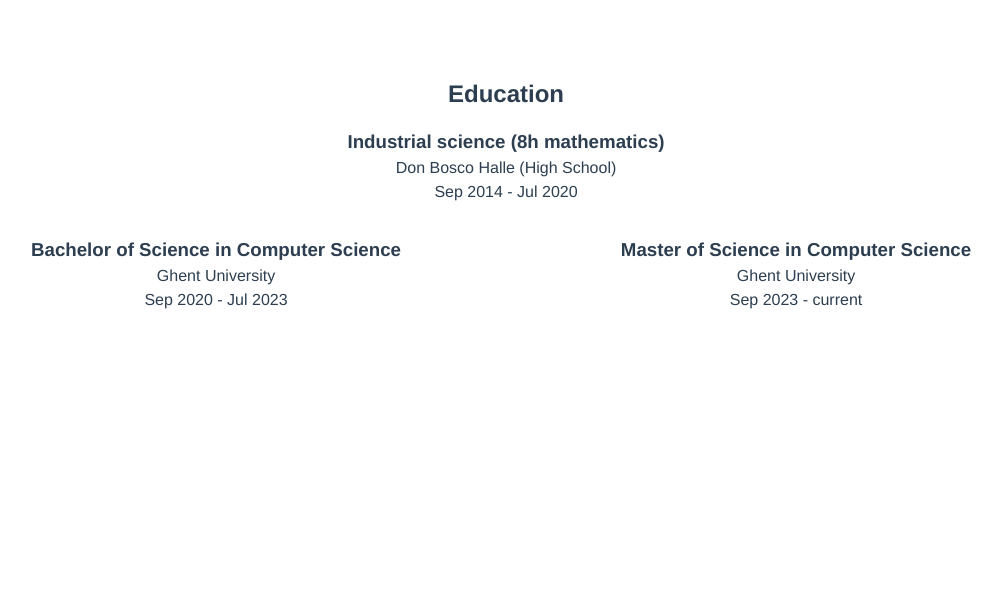
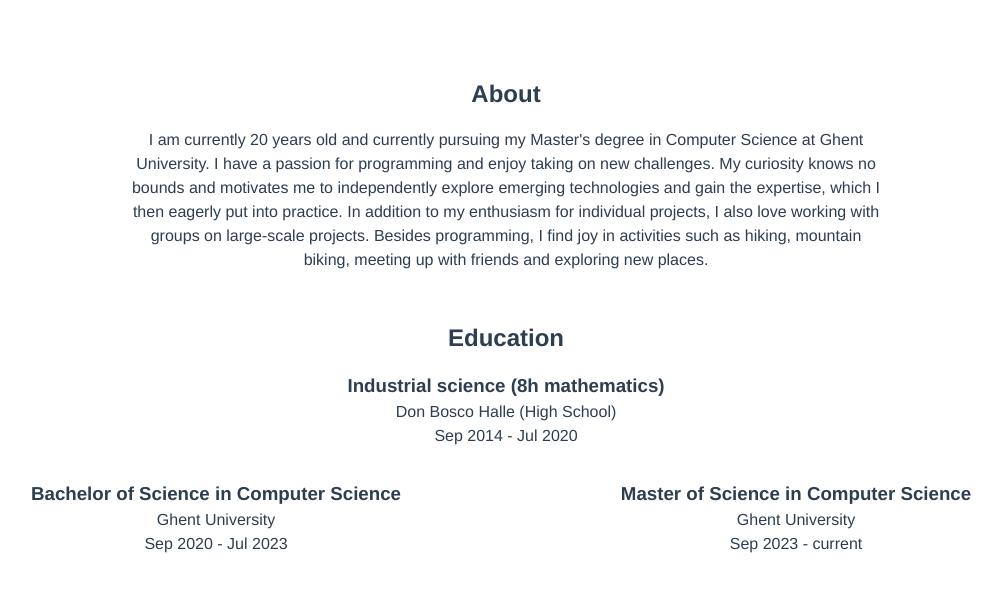
Before and after one commit to jbvilla/jbvilla.github.io, a Vue app: page / in a window 1280 px wide. Shown: the top 592 px of the page, without its empty margins (134-1136 px from the left). Built offline with nearby package versions, Linux system fonts and the light colour scheme.

Commit message:
added about page

```diff
--- /dev/null
+++ b/src/components/AboutSection.vue
@@ -0,0 +1,42 @@
+<template>
+  <v-container>
+    <h2>About</h2>
+    <v-container>
+      <v-row>
+        <v-col cols="2" />
+        <v-col align="center" cols="8">
+          <p>
+            I am currently {{age}} years old and currently pursuing my Master's degree in Computer Science at Ghent University. I have a passion for programming and enjoy taking on new challenges. My curiosity knows no bounds and motivates me to independently explore emerging technologies and gain the expertise, which I then eagerly put into practice. In addition to my enthusiasm for individual projects, I also love working with groups on large-scale projects. Besides programming, I find joy in activities such as hiking, mountain biking, meeting up with friends and exploring new places.
+          </p>
+        </v-col>
+      </v-row>
+    </v-container>
+  </v-container>
+
+</template>
+
+<script>
+export default {
+  name: "AboutSection",
+  data() {
+    return {
+      birthdate: new Date(2002, 8, 29),
+    };
+  },
+  computed: {
+    age() {
+      const today = new Date();
+      const age = today.getFullYear() - this.birthdate.getFullYear();
+      const month = today.getMonth() - this.birthdate.getMonth();
+      if (month < 0 || (month === 0 && today.getDate() < this.birthdate.getDate())) {
+        return age - 1;
+      }
+      return age;
+    },
+  },
+}
+</script>
+
+<style scoped>
+
+</style>
--- a/src/components/MainPage.vue
+++ b/src/components/MainPage.vue
@@ -1,13 +1,15 @@
 <template>
+  <AboutSection/>
   <EducationSection/>
 </template>
 
 <script>
 import EducationSection from "@/components/EducationSection.vue";
+import AboutSection from "@/components/AboutSection.vue";
 
 export default {
   name: "MainPage",
-  components: {EducationSection},
+  components: {AboutSection, EducationSection},
 
 }
 </script>
```
